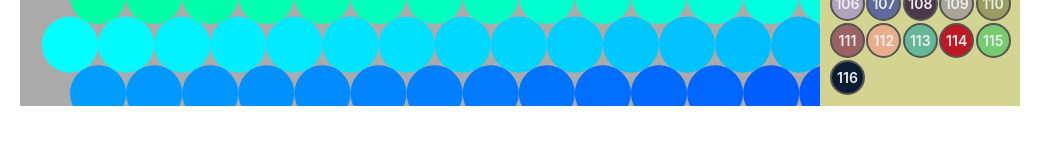
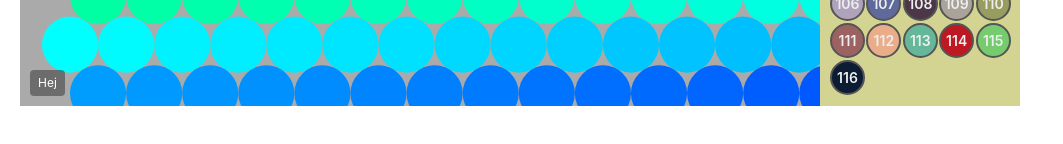
Before and after one commit to jeppewl/my-drawing-app-1, a React (Vite) app: page / in a window 1280 px wide. Shown: the part 594-738 px from the top of the page, without its empty margins (0-1063 px from the left). Built offline with nearby package versions, Linux system fonts and the light colour scheme.

Commit message:
løst issues med lost-pointer-up og sat drag på generel canvas

```diff
--- a/package.json
+++ b/package.json
@@ -17,8 +17,8 @@
   "devDependencies": {
     "@eslint/js": "^9.17.0",
     "@types/node": "^22.14.1",
-    "@types/react": "^18.3.18",
-    "@types/react-dom": "^18.3.5",
+    "@types/react": "^19.2.14",
+    "@types/react-dom": "^19.2.3",
     "@vitejs/plugin-react": "^4.3.4",
     "eslint": "^9.17.0",
     "eslint-plugin-react": "^7.37.2",
--- a/src/components/BeadCanvas.tsx
+++ b/src/components/BeadCanvas.tsx
@@ -48,46 +48,48 @@ const BeadCanvas: React.FC<{
 
   function getStartY(i: number) {}
 
-  const handleMouseOver = (id: number, event: React.MouseEvent<SVGCircleElement>) => {
-    // console.log("hover circle", id);
+  const handlePointerDownCircle = (e: React.PointerEvent<SVGCircleElement>, id: number) => {
+    e.stopPropagation(); // 👈 vigtigt!
+
+    e.currentTarget.setPointerCapture(e.pointerId);
+    isPointerDown.current = true;
+    startPos.current = { x: e.clientX, y: e.clientY };
+
+    if (e.pointerType === "mouse") {
+      // 👇 venstreklik = paint mode
+      if (e.button === 0) {
+        isPainting.current = true;
+        startStroke();
+        paintCircle(id);
+      }
+
+      // 👇 højreklik = pan mode
+      if (e.button === 2) {
+        isDragging.current = true;
+      }
+    }
+
+    // 📱 TOUCH
+    if (e.pointerType === "touch") {
+      // start som "maybe tap"
+      isDragging.current = false;
+      touchedCircle.current = id;
+    }
   };
 
-  const handlePointerDown = (e: React.PointerEvent<SVGCircleElement>, id: number) => {
-    // 👉 kun venstre klik på mouse
-    if (e.pointerType === "mouse" && e.button !== 0) return;
+  const handlePointerDownSvg = (e: React.PointerEvent<SVGSVGElement>) => {
+    isPointerDown.current = true;
+    startPos.current = { x: e.clientX, y: e.clientY };
 
-    // reset gesture state
-    isDragging.current = false;
-    isPointerDown.current = true;
-
-    startPos.current = { x: e.clientX, y: e.clientY };
-    touchedCircle.current = id;
-
-    // 👇 vi starter IKKE stroke endnu!
-    // det sker først når vi ved det er paint
-
-    (e.target as Element).setPointerCapture(e.pointerId);
-  };
-
-  const handlePointerUp = (e: React.PointerEvent<SVGSVGElement>) => {
-    // TAP = paint
-    if (!isDragging.current && touchedCircle.current !== null) {
-      startStroke();
-      paintCircle(touchedCircle.current);
-      endStroke();
+    // 🖱️ højreklik → pan
+    if (e.pointerType === "mouse" && e.button === 2) {
+      isDragging.current = true;
     }
 
-    // Drag paint = afslut stroke
-    else if (isPainting.current) {
-      endStroke();
+    // 📱 touch → mulig pan
+    if (e.pointerType === "touch") {
+      isDragging.current = false;
     }
-
-    // reset
-    isDragging.current = false;
-    isPointerDown.current = false;
-    touchedCircle.current = null;
-    startPos.current = null;
-    isPainting.current = false;
   };
 
   const DRAG_THRESHOLD = 5;
@@ -97,15 +99,45 @@ const BeadCanvas: React.FC<{
 
     const dx = e.clientX - startPos.current.x;
     const dy = e.clientY - startPos.current.y;
-    const dist = Math.sqrt(dx * dx + dy * dy);
 
-    // 👉 detect drag
-    if (!isDragging.current && dist > DRAG_THRESHOLD) {
-      isDragging.current = true;
+    // 📱 TOUCH → detect drag = pan
+    if (e.pointerType === "touch") {
+      const dist = Math.sqrt(dx * dx + dy * dy);
+
+      if (!isDragging.current && dist > DRAG_THRESHOLD) {
+        isDragging.current = true;
+      }
+
+      if (isDragging.current) {
+        setViewBox(([x, y, w, h]) => {
+          let newX = x - dx;
+          let newY = y - dy;
+
+          const maxX = contentWidth - w;
+          const maxY = contentHeight - h;
+
+          newX = Math.max(0, Math.min(newX, maxX));
+          newY = Math.max(0, Math.min(newY, maxY));
+
+          return [newX, newY, w, h];
+        });
+      }
     }
 
-    // 👉 PAN (kun hvis drag)
-    if (isDragging.current) {
+    // 🖱️ MOUSE PAINT
+    if (isPainting.current) {
+      const el = document.elementFromPoint(e.clientX, e.clientY);
+
+      if (el?.tagName === "circle") {
+        const id = Number(el.getAttribute("data-id"));
+        if (!isNaN(id)) paintCircle(id);
+      }
+    }
+
+    // 🖱️ MOUSE PAN
+    if (isDragging.current && e.pointerType === "mouse") {
+      e.currentTarget.style.cursor = "grabbing";
+      // setViewBox(([x, y, w, h]) => [x - dx, y - dy, w, h]);
       setViewBox(([x, y, w, h]) => {
         let newX = x - dx;
         let newY = y - dy;
@@ -118,9 +150,32 @@ const BeadCanvas: React.FC<{
 
         return [newX, newY, w, h];
       });
+    }
 
-      startPos.current = { x: e.clientX, y: e.clientY };
+    startPos.current = { x: e.clientX, y: e.clientY };
+  };
+
+  const handlePointerUp = (e: React.PointerEvent<SVGSVGElement>) => {
+    // 📱 TAP → paint
+    if (!isDragging.current && touchedCircle.current !== null) {
+      startStroke();
+      paintCircle(touchedCircle.current);
+      endStroke();
     }
+
+    // 🖱️ paint afslut
+    if (isPainting.current) {
+      endStroke();
+    }
+
+    isPainting.current = false;
+    isDragging.current = false;
+    isPointerDown.current = false;
+    touchedCircle.current = null;
+    startPos.current = null;
+
+    e.currentTarget.style.cursor = "crosshair";
+    e.currentTarget.releasePointerCapture(e.pointerId);
   };
 
   const handlePointerEnter = (e: React.PointerEvent<SVGCircleElement>, id: number) => {
@@ -201,14 +256,21 @@ const BeadCanvas: React.FC<{
   }
 
   return (
-    <>
+    <div style={{ position: "relative", width: 800 }}>
       <svg
         width={800}
         height={500}
         className="canvas"
         onPointerMove={handlePointerMove}
         onPointerUp={handlePointerUp}
-        style={{ cursor: "crosshair", background: "#AAA", touchAction: "none" }}
+        onPointerDown={handlePointerDownSvg}
+        style={{
+          cursor: "crosshair",
+          background: "#AAA",
+          touchAction: "none",
+          display: "block",
+          position: "relative",
+        }}
         onContextMenu={(e) => e.preventDefault()}
         viewBox={viewBox.join(" ")}
         onWheel={handleWheel}
@@ -216,17 +278,38 @@ const BeadCanvas: React.FC<{
         {beadIds.map((id) => (
           <React.Fragment key={id}>
             <circle
+              data-id={id}
               cx={(getPosFromI(id) * 2 * rad + getStartX(id)).toFixed(2)}
               cy={(getRowFromI(id) * 2 * sin60(rad) + startY).toFixed(2)}
               r={rad.toFixed(2)}
               fill={hexArr[id]}
-              onPointerDown={(e) => handlePointerDown(e, id)}
+              onPointerDown={(e) => handlePointerDownCircle(e, id)}
               onPointerEnter={(e) => handlePointerEnter(e, id)}
             />
           </React.Fragment>
         ))}
       </svg>
-    </>
+      <div
+        style={{
+          position: "absolute",
+          bottom: 10,
+          left: 10,
+          background: "rgba(0, 0, 0, 0.363)",
+          color: "#fff",
+          padding: "4px 8px",
+          borderRadius: 4,
+          fontSize: 12,
+          pointerEvents: "none",
+        }}
+      >
+        Hej
+      </div>
+      <div
+        onPointerUp={(e) => {
+          e.pointerId;
+        }}
+      ></div>
+    </div>
   );
 };
 
```
Also changed, not shown: 1 other file (tests, documents, lock files or other folders).
